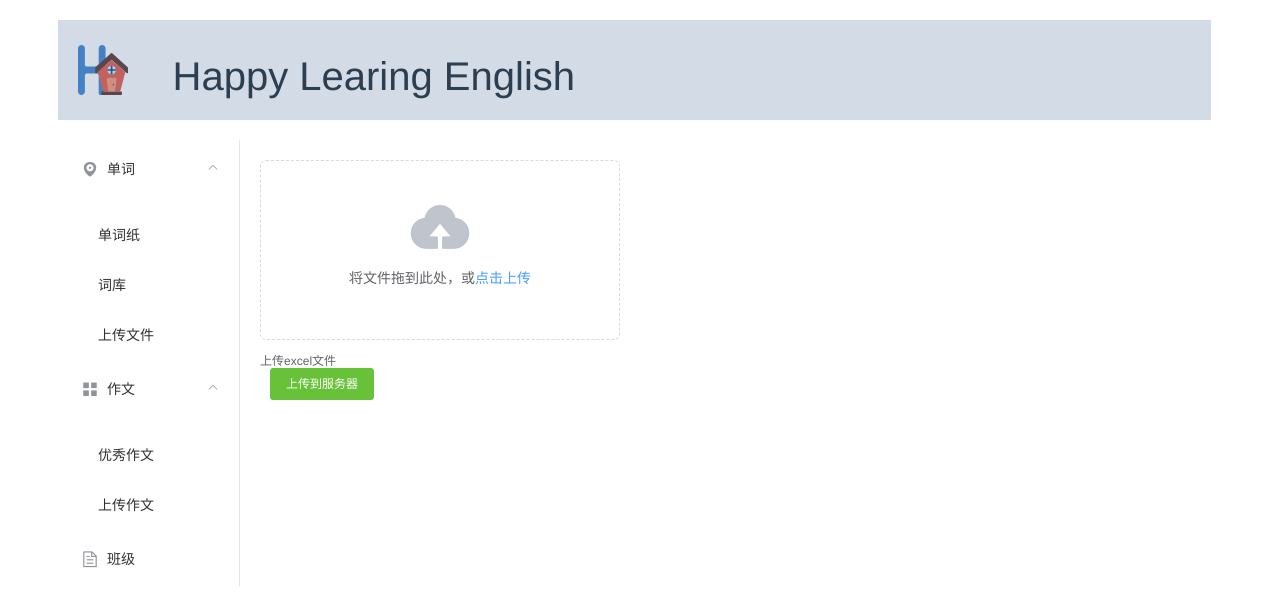
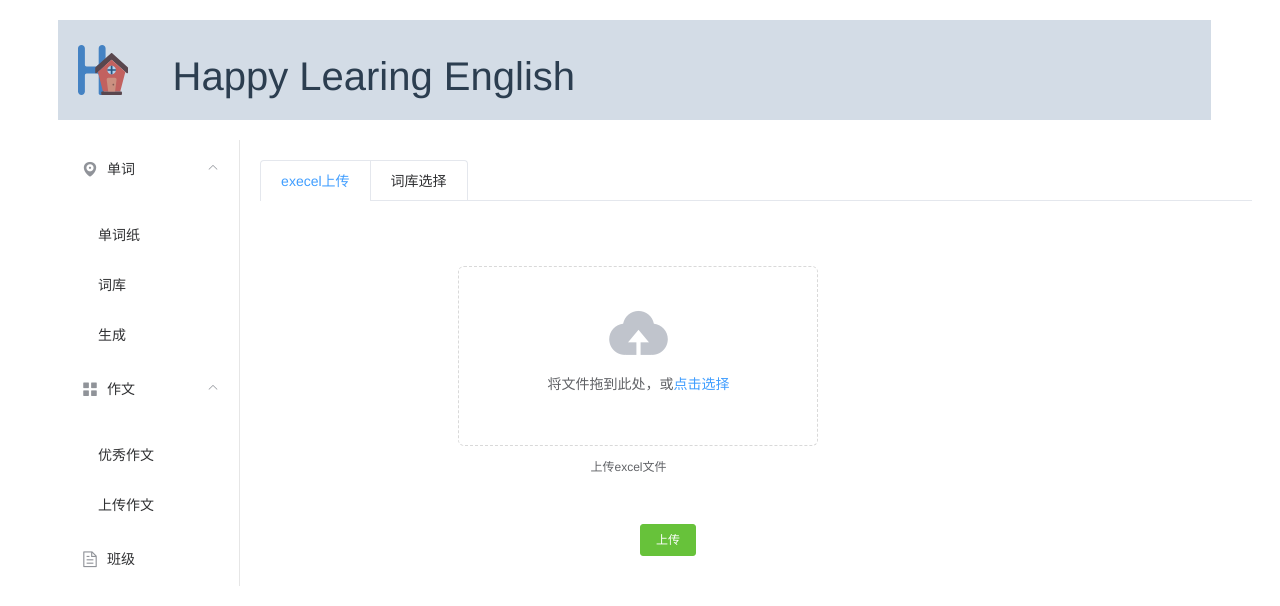
Before and after one commit to DWsande/summer_exercise, a Vue app: page /#/word/upload in a window 1280 px wide. Shown: the top 606 px of the page. Built offline with nearby package versions, Linux system fonts and the light colour scheme; the HTML template or start-up script is replaced by a standard one.

Commit message:
生成单词表——excel方式

```diff
--- a/src/router/index.js
+++ b/src/router/index.js
@@ -30,6 +30,16 @@ export default new Router({
           path: '/word/paper',
           name: 'wordpaper',
           component: () =>import('@/views/word/wordpaper'),
+        },
+        {
+          path: '/composition/nice',
+          name: 'composition',
+          component: () =>import('@/views/composition/composition'),
+        },
+        {
+          path: '/composition/upload',
+          name: 'upload_composition',
+          component: () =>import('@/views/composition/upload_composition'),
         }
       ]
     }
--- a/src/views/NavMenu.vue
+++ b/src/views/NavMenu.vue
@@ -21,7 +21,7 @@
             <el-menu-item-group>
               <el-menu-item index="/word/paper">单词纸</el-menu-item>
               <el-menu-item index="/word/list">词库</el-menu-item>
-              <el-menu-item index="/word/upload">上传文件</el-menu-item>
+              <el-menu-item index="/word/upload">生成</el-menu-item>
             </el-menu-item-group>
           </el-submenu>
           <el-submenu index="2">
@@ -30,8 +30,8 @@
               <span>作文</span>
             </template>
             <el-menu-item-group>
-              <el-menu-item index="/compostion">优秀作文</el-menu-item>
-              <el-menu-item index="/upload_compostion">上传作文</el-menu-item>
+              <el-menu-item index="/composition/nice">优秀作文</el-menu-item>
+              <el-menu-item index="/composition/upload">上传作文</el-menu-item>
             </el-menu-item-group>
           </el-submenu>
           <el-menu-item index="3">
--- /dev/null
+++ b/src/views/composition/composition.vue
@@ -0,0 +1,15 @@
+<template>
+  <div>
+    composition
+  </div>
+</template>
+
+<script>
+    export default {
+        name: "composition"
+    }
+</script>
+
+<style scoped>
+
+</style>
--- /dev/null
+++ b/src/views/composition/upload_composition.vue
@@ -0,0 +1,15 @@
+<template>
+    <div>
+      upload
+    </div>
+</template>
+
+<script>
+    export default {
+        name: "upload_composition"
+    }
+</script>
+
+<style scoped>
+
+</style>
--- a/src/views/word/upload_word.vue
+++ b/src/views/word/upload_word.vue
@@ -1,5 +1,7 @@
 <template>
-    <div>
+  <el-tabs v-model="activeName" type="card" @tab-click="handleClick">
+
+    <el-tab-pane label="execel上传" name="first">
         <el-upload
           class="upload-demo"
           ref="upload"
@@ -13,17 +15,28 @@
           :auto-upload="false"
           multiple>
           <i class="el-icon-upload"></i>
-        <div class="el-upload__text">将文件拖到此处，或<em>点击上传</em></div>
-        <div class="el-upload__tip" slot="tip">上传excel文件</div>
+          <div class="el-upload__text">将文件拖到此处，或<em>点击选择</em></div>
+          <div class="el-upload__tip"  slot="tip">上传excel文件</div>
         </el-upload>
-      <el-button style="margin-left: 10px;" size="small" type="success" @click="submitUpload">上传到服务器</el-button>
-    </div>
+        <el-button class="upload_button"  size="small" type="success" @click="submitUpload">上传</el-button>
+
+    </el-tab-pane>
+
+    <el-tab-pane label="词库选择" name="second">
+
+    </el-tab-pane>
+
+  </el-tabs>
 </template>
 
 <script>
     export default {
         name: "upload_word",
-
+      data() {
+        return {
+          activeName: 'first'
+        };
+      },
       methods:{
         submitUpload() {
           this.$refs.upload.submit();
@@ -64,5 +77,16 @@
 </script>
 
 <style scoped>
-
+  .upload-demo {
+    width: 340px;
+    margin-left: 20%;
+    margin-top: 50px;
+ }
+  .el-upload__tip{
+    text-align: center;
+  }
+  .upload_button{
+    margin-top: 50px;
+    margin-left: 380px;
+  }
 </style>
```
Lines whose indentation alone changed are shown as unchanged.
